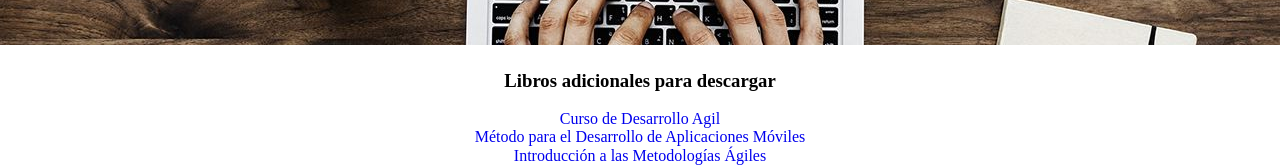
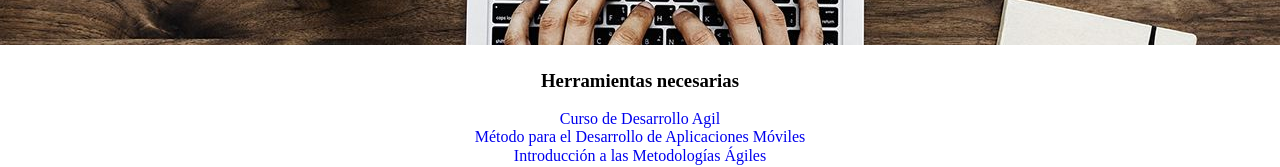
Before and after one commit to andres01serrano/andres01serrano.github.io, a plain HTML site: page herramientas.html in a window 1280 px wide. Shown: the part 305-472 px from the top of the page. Drawn offline with Linux system fonts and the light colour scheme.

Commit message:
Update herramientas.html

```diff
--- a/herramientas.html
+++ b/herramientas.html
@@ -41,7 +41,7 @@
 
 		<section ALIGN="center">
 			<div class="contenedor">
-			<h3>Libros adicionales para descargar</h3><br>
+			<h3>Herramientas necesarias</h3><br>
 				<article>
 					<p>
 						<a href="img/archivo/DesarrolloAgil.pdf" download="DesarrolloAgil" >Curso de Desarrollo Agil</a><br>
```
